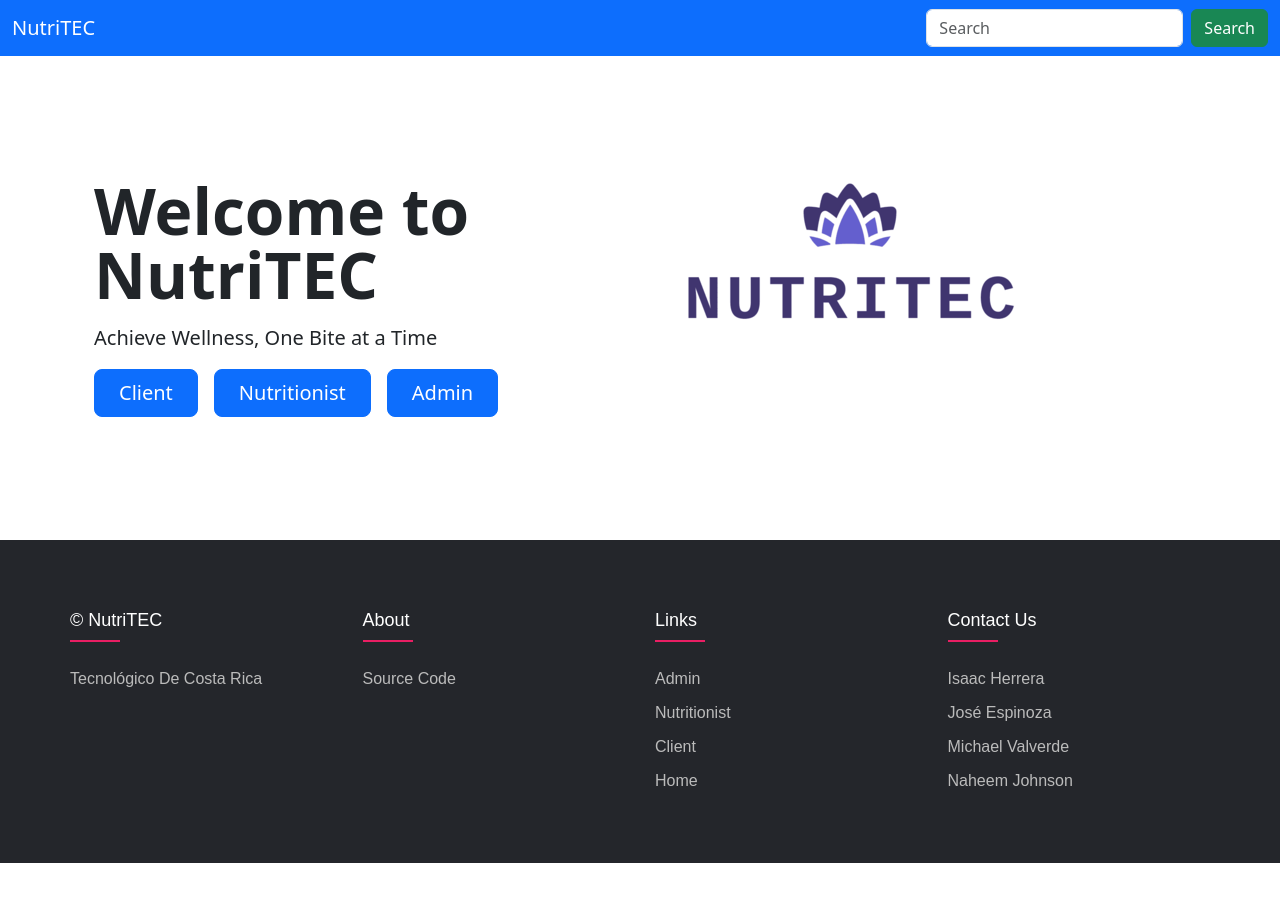
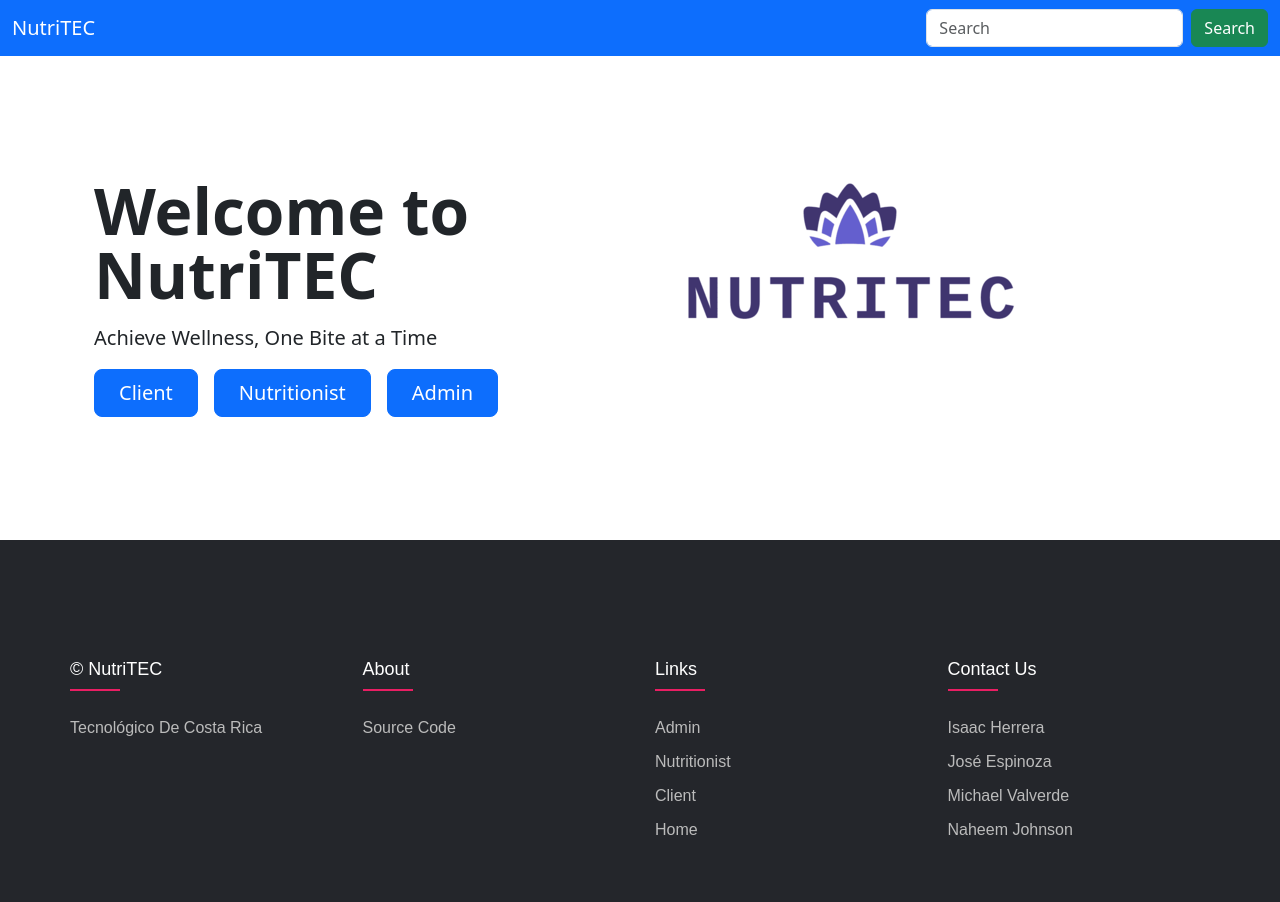
Before and after one commit to Isaacoun100/NutriTEC-WebApp, an Angular app: page / in a window 1280 px wide. Shown: the top 902 px of the page. Before the commit the page ends 863 px from the top, so only its background shows below. Built offline with nearby package versions, Linux system fonts and the light colour scheme.

Commit message:
Footer positioning fix

```diff
--- a/src/app/view/footer/footer.component.scss
+++ b/src/app/view/footer/footer.component.scss
@@ -20,7 +20,8 @@ ul{
 }
 .footer{
 	background-color: #24262b;
-    padding: 70px 0;
+	// Default value 70px
+    padding: 119px 0;
 }
 .footer-col{
    width: 25%;
```
